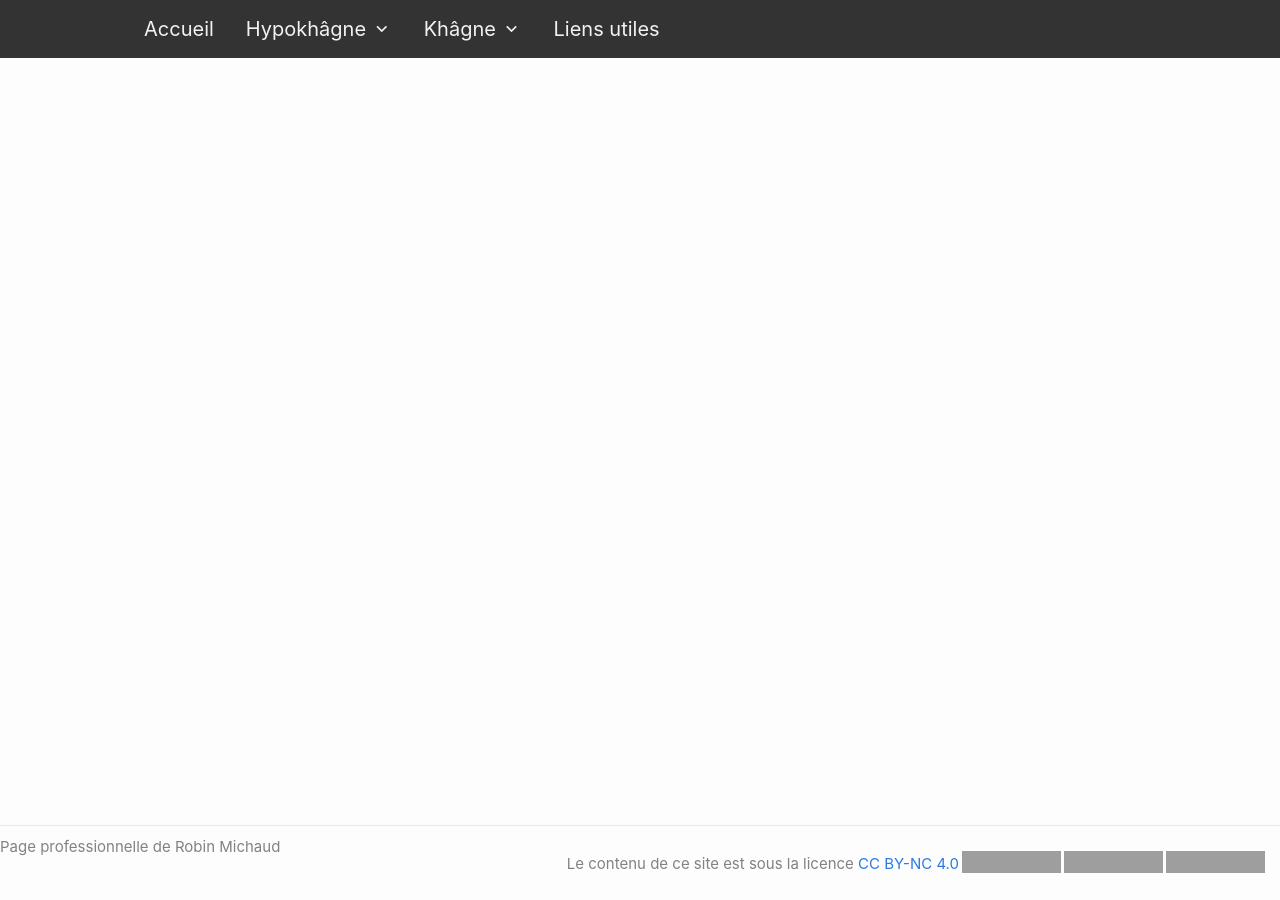
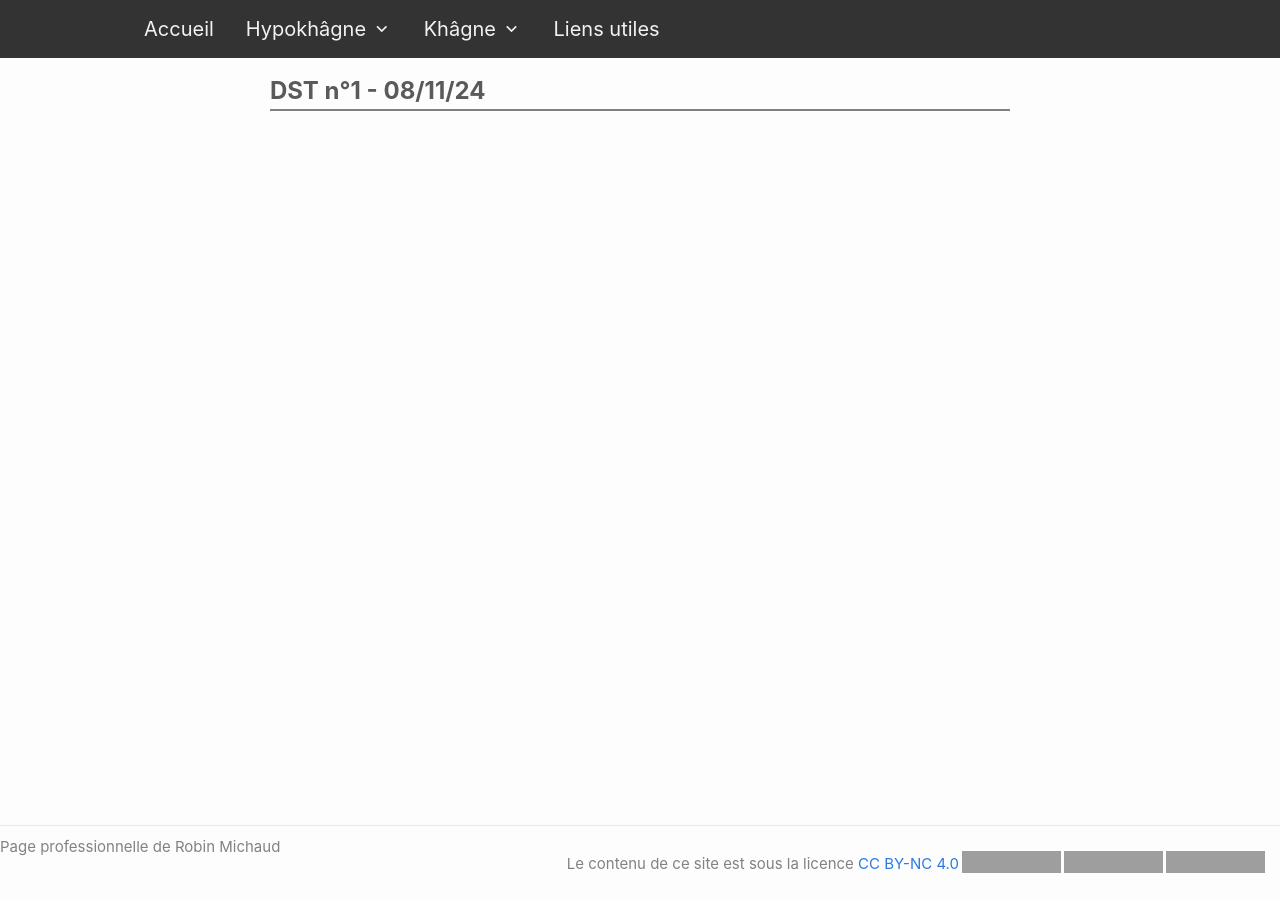
Before and after one commit to michaudmaths/michaudmaths.github.io, a Jekyll site: the page built from menu/devoirs.markdown, in a window 1280 px wide. Built offline with Jekyll 4.4.1, drawn with Linux system fonts in a browser that asks for light colours; nearby versions of some CDN libraries; grey boxes are pictures that could not be loaded.

Commit message:
ajout DM 1 et corrigé

```diff
--- a/_data/files.yml
+++ b/_data/files.yml
@@ -192,3 +192,6 @@ td_khagne :
 
 devoirs:
  - date : 28/09/24
+
+dm:
+ - date : 08/11/24
```
